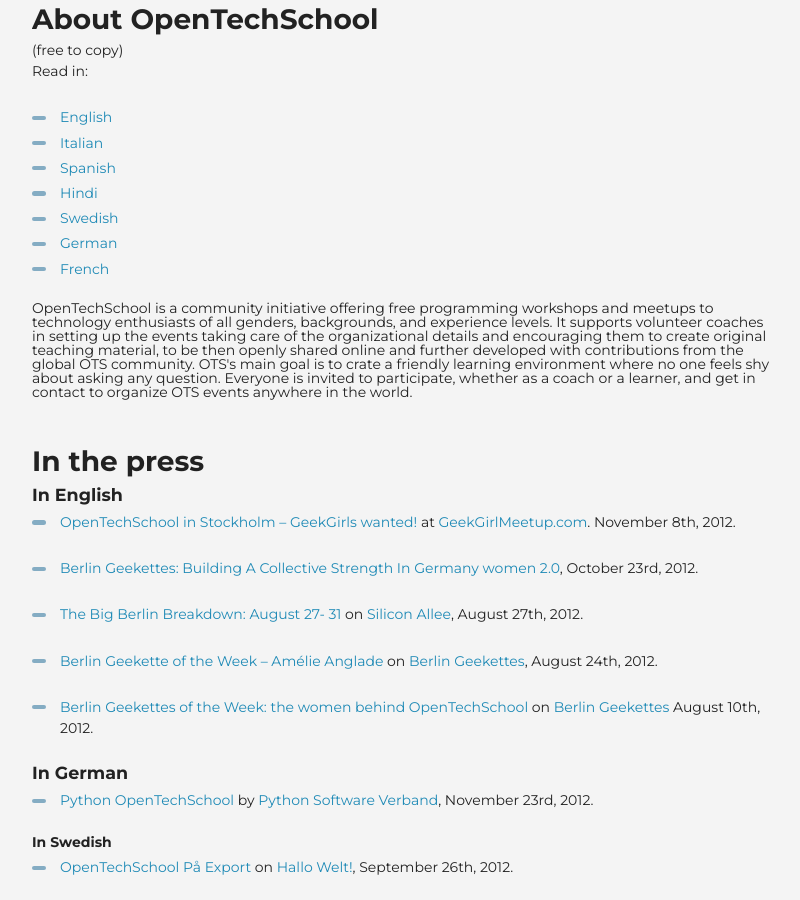
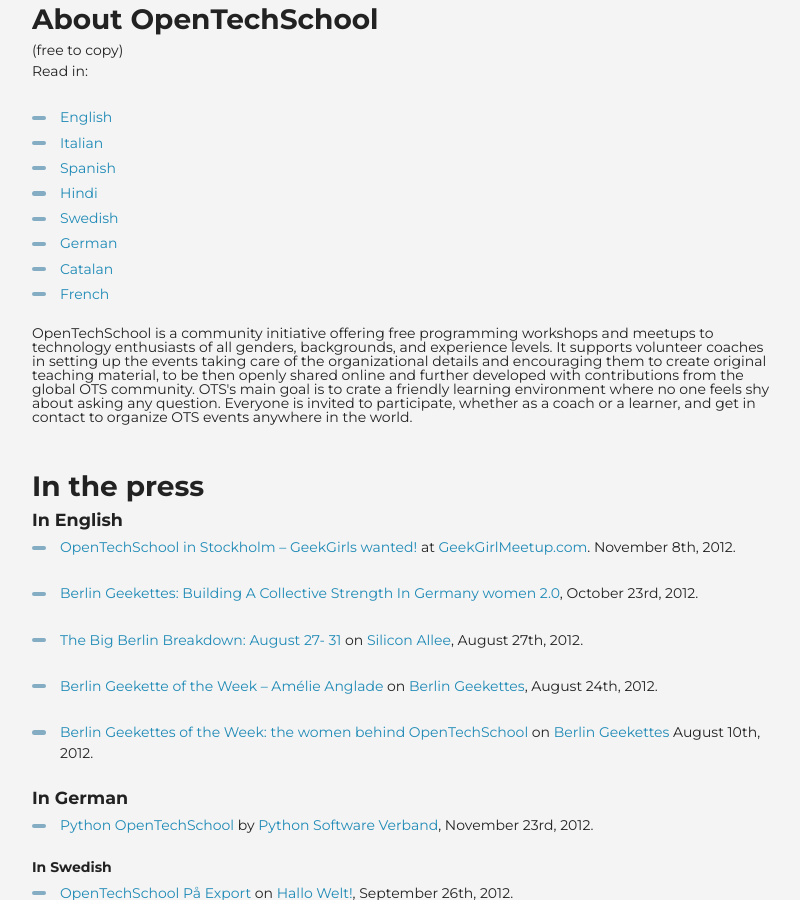
Before and after one commit to OpenTechSchool/www.opentechschool.org, a Jekyll site: the page built from press.md, in a window 1280 px wide and 900 px high, scrolled down 386 px. Shown: the whole window, without its empty margins (238-1038 px from the left). Built offline with Jekyll 4.4.1, drawn with Linux system fonts in a browser that asks for light colours; nearby versions of some CDN libraries.

Commit message:
adding catalan. thanks, Pere. fixes #54

```diff
--- a/press.md
+++ b/press.md
@@ -16,6 +16,7 @@
 			<li><a href="#js-about-hi">Hindi</a></li>
 			<li><a href="#js-about-sv">Swedish</a></li>
 			<li><a href="#js-about-de">German</a></li>
+			<li><a href="#js-about-cat">Catalan</a></li>
 			<li><a href="#js-about-fr">French</a></li>
 		</ul>
 	</p>
@@ -37,6 +38,11 @@
 			<div class="item" id="js-about-it">
 				<p>
 					OpenTechSchool è un'iniziativa volta ad offrire workshop e meetup dedicati a tecnologia e linguaggi di programmazione a chiunque voglia saperne di più, indipendentemente dalla propria esperienza, professione e sesso. OTS supporta volontari interessati a realizzare eventi di questo tipo fornendo aiuto dal punto di vista organizzativo e nella creazione di materiale didattico originale, che viene poi condiviso online e ulteriormente sviluppato grazie alla collaborazione della community globale di OTS. Lo scopo principale di OTS è quello di creare un ambiente confortevole per imparare, dove ci si possa sentire liberi di porre qualsiasi domanda. Tutti sono invitati a partecipare, come coach o learner, e a mettersi contatto con OTS per organizzare eventi ovunque nel mondo.
+				</p>
+			</div>
+			<div class="item" id="js-about-cat">
+				<p>
+					La OpenTechSchool és una iniciativa nascuda amb l’objectiu d'oferir trobades, i tallers de programació gratuïts, a entusiastes de la tecnologia de tots els nivells, sexes i experiències. Ofereix suport per a l'organització d'esdeveniments, fomentant la creació de materials educatius oberts i originals, que després puguin ser millorats per la comunitat OTS global. L'objectiu principal, és crear una comunitat educativa on ningú tingui vergonya de preguntar, i on tothom esta convidat a participar, ja sigui com a professor, alumne o organitzador. Els esdeveniments OTS es fan a qualsevol part del món.
 				</p>
 			</div>
 			<div class="item" id="js-about-fr">
```
